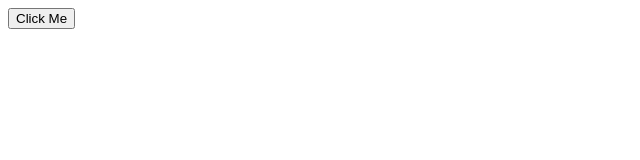
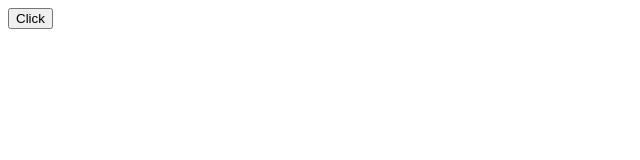
Before and after one commit to Adebiyiart7/Test, a plain HTML site: page index.html in a window 1280 px wide. Shown: the full height of the page, 0-640 px from the left. Drawn offline with Linux system fonts and the light colour scheme.

Commit message:
Update index.html

```diff
--- a/index.html
+++ b/index.html
@@ -7,10 +7,11 @@
     <title>Document</title>
   </head>
   <body>
-    <button onclick="auth()">Click Me</button>
+    <button onclick="auth()">Click</button>
   </body>
   <script>
   function auth () {
+    alert(navigator)
    // Check if the browser supports biometric authentication
     if ("credentials" in navigator) {
       // Request biometric authentication
```
